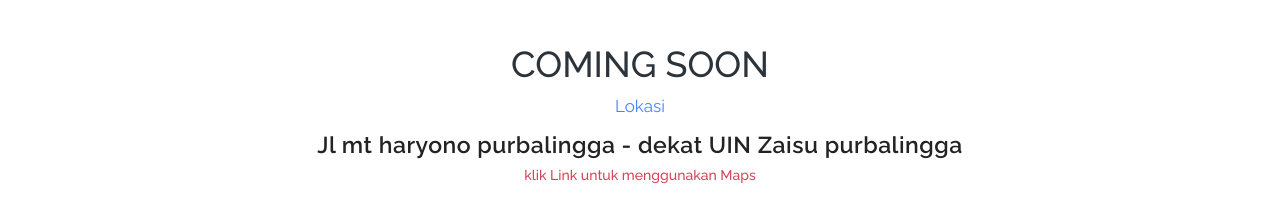
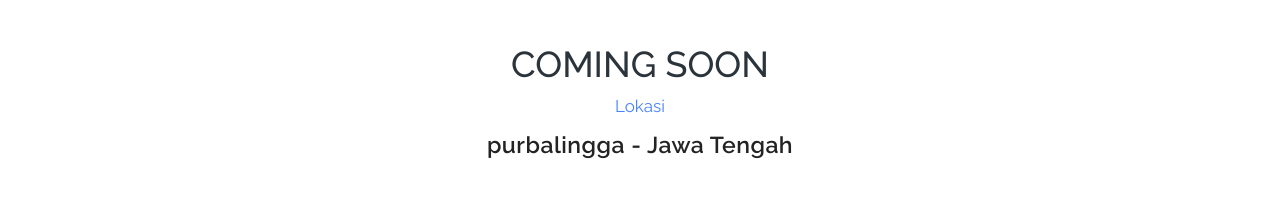
Before and after one commit to wahyusiswoyo21/teknisi-servis-laptop, a plain HTML site: page index.html in a window 1280 px wide. Shown: the part 3680-3895 px from the top of the page. Drawn offline with nearby package versions, Linux system fonts and the light colour scheme.

Commit message:
Update index.html

```diff
--- a/index.html
+++ b/index.html
@@ -570,10 +570,10 @@
             <div class="section-heading">
                 <h1>COMING SOON</h1>
                       <span>Lokasi</span>
-                      <h2>Jl mt haryono purbalingga - dekat UIN Zaisu purbalingga</h2>
-                      <h5><a href="https://maps.app.goo.gl/i4m3z3RR1eEXDB4bA">klik Link untuk menggunakan Maps</a></h5>
+                      <h2>purbalingga - Jawa Tengah</h2>
+<!--                       <h5><a href="https://maps.app.goo.gl/i4m3z3RR1eEXDB4bA">klik Link untuk menggunakan Maps</a></h5> -->
                   </div>
-            <iframe src="https://maps.google.com/maps?width=600&amp;height=400&amp;hl=en&amp;q=jl mt haryono purbalingga&amp;t=&amp;z=14&amp;ie=UTF8&amp;iwloc=B&amp;output=embed" width="100%" height="500px" frameborder="0" style="border:0" allowfullscreen></iframe>
+<!--             <iframe src="https://maps.google.com/maps?width=600&amp;height=400&amp;hl=en&amp;q=jl mt haryono purbalingga&amp;t=&amp;z=14&amp;ie=UTF8&amp;iwloc=B&amp;output=embed" width="100%" height="500px" frameborder="0" style="border:0" allowfullscreen></iframe> -->
         </div>
         <div class="container" id="contact">
             <div class="col-md-10 col-md-offset-1">
```
